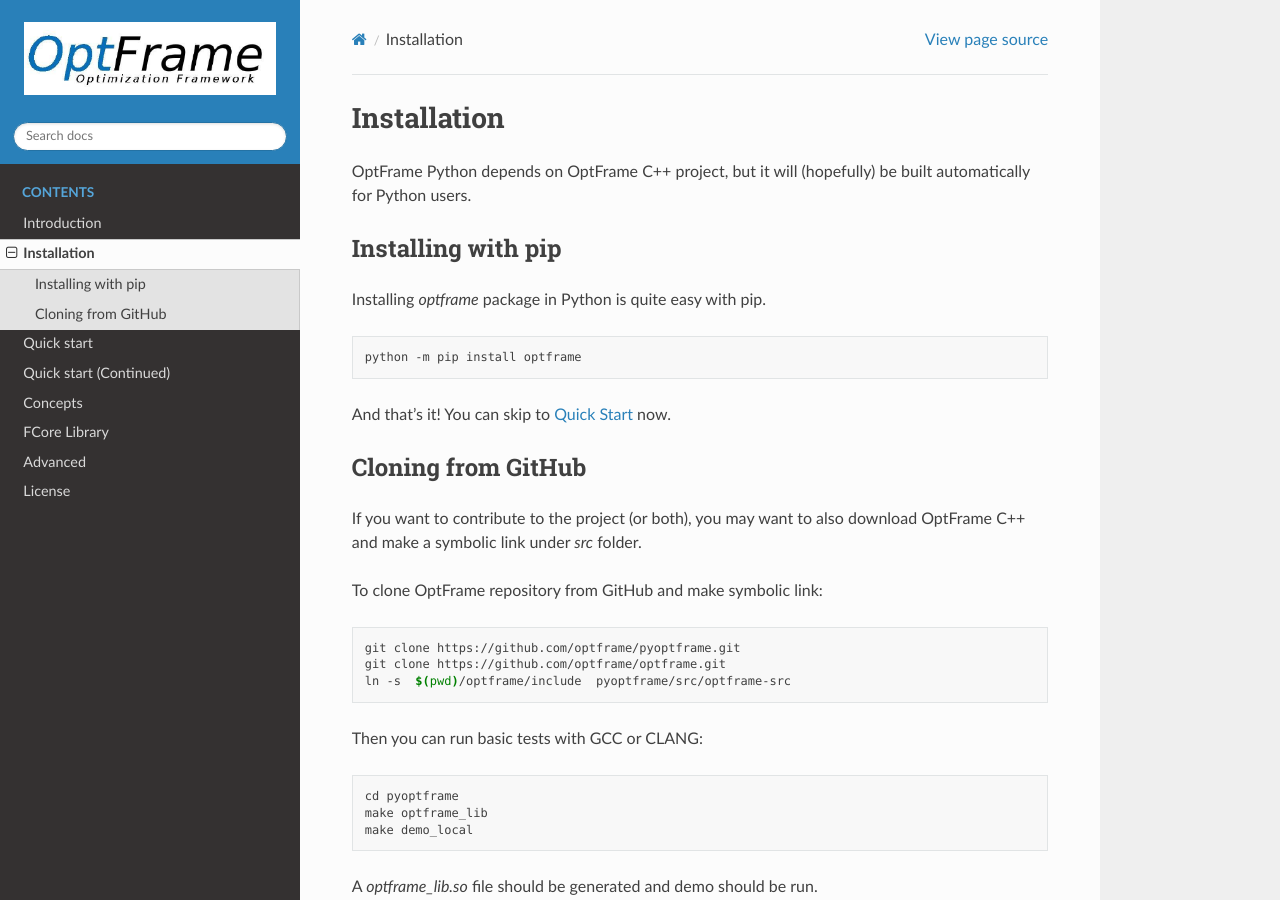
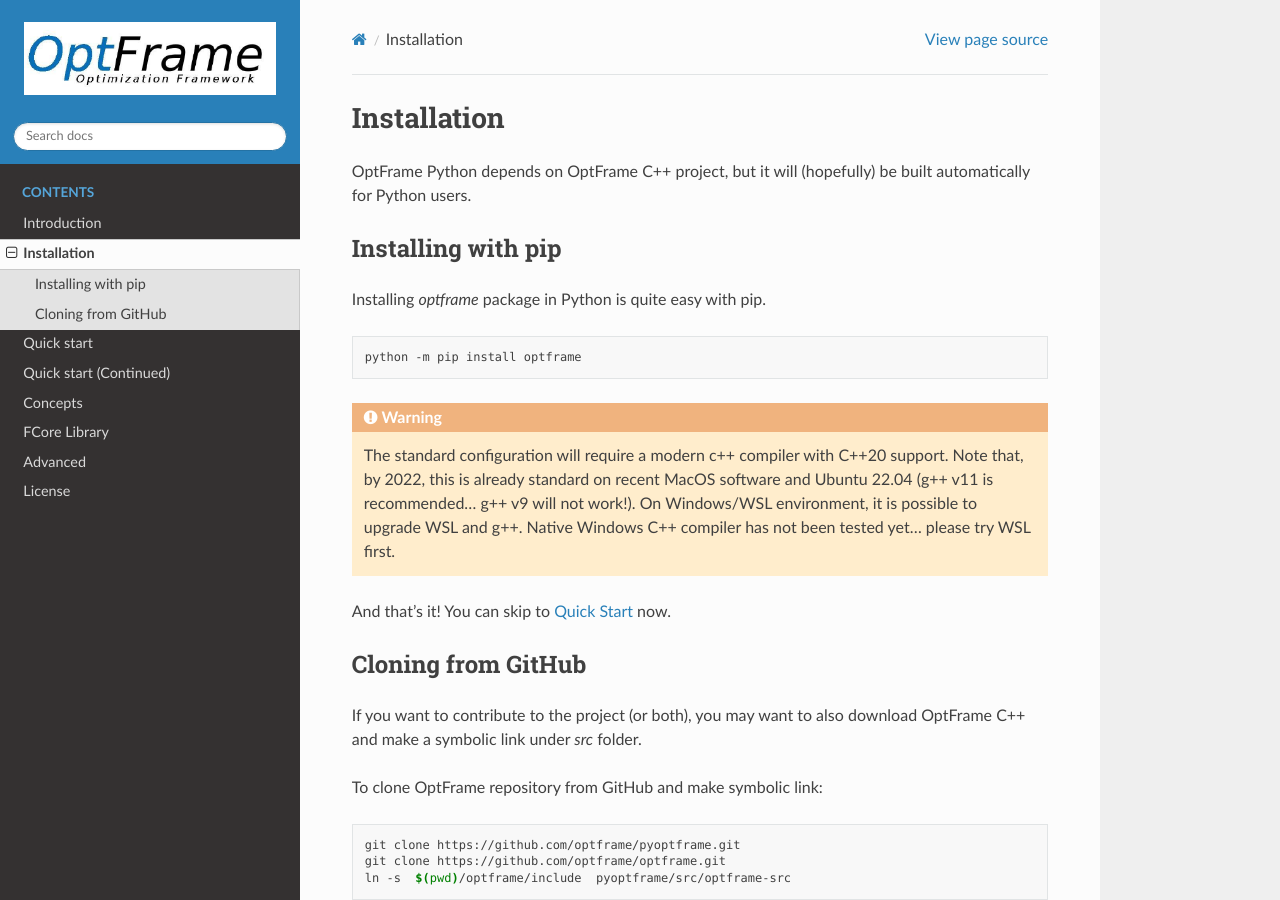
Before and after one commit to optframe/pyoptframe, a Sphinx documentation site: the page built from docs/source/install.rst, in a window 1280 px wide and 900 px high. Built offline with Sphinx 7.4.7 and the Read the Docs theme 2.0.0, drawn with Linux system fonts in a browser that asks for light colours; pages that are not in the unit, such as notebooks, are missing from menus.

Commit message:
feat: update docs. c++20 is required

```diff
--- a/docs/source/install.rst
+++ b/docs/source/install.rst
@@ -12,6 +12,13 @@
 .. code-block:: shell
 
    python -m pip install optframe
+
+.. warning::
+    The standard configuration will require a modern c++ compiler with C++20 support.
+    Note that, by 2022, this is already standard on recent MacOS software and Ubuntu 22.04 (g++ v11 is recommended... g++ v9 will not work!).
+    On Windows/WSL environment, it is possible to upgrade WSL and g++.
+    Native Windows C++ compiler has not been tested yet... please try WSL first.
+
 
 And that's it! You can skip to `Quick Start <./quickstart.html>`_ now.
 
```
Also changed, not shown: README.md (+2 -2 lines).
